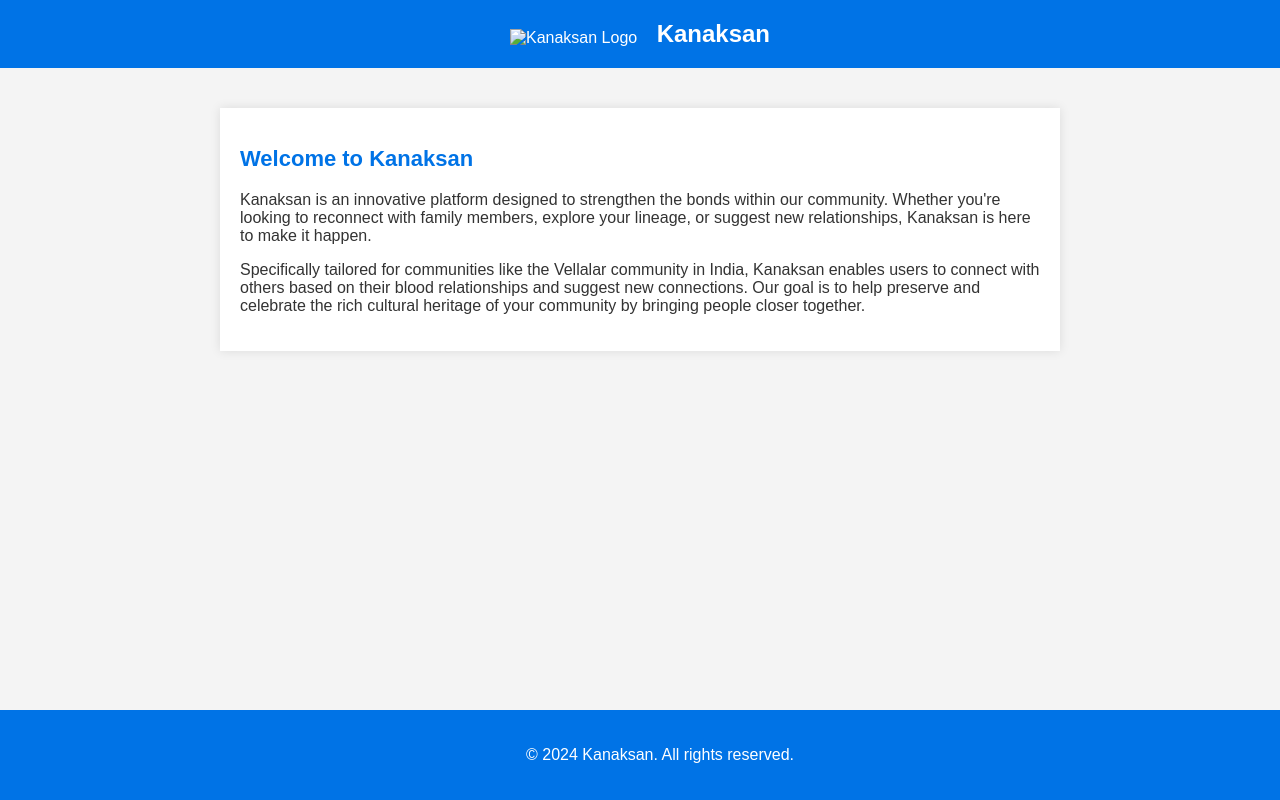
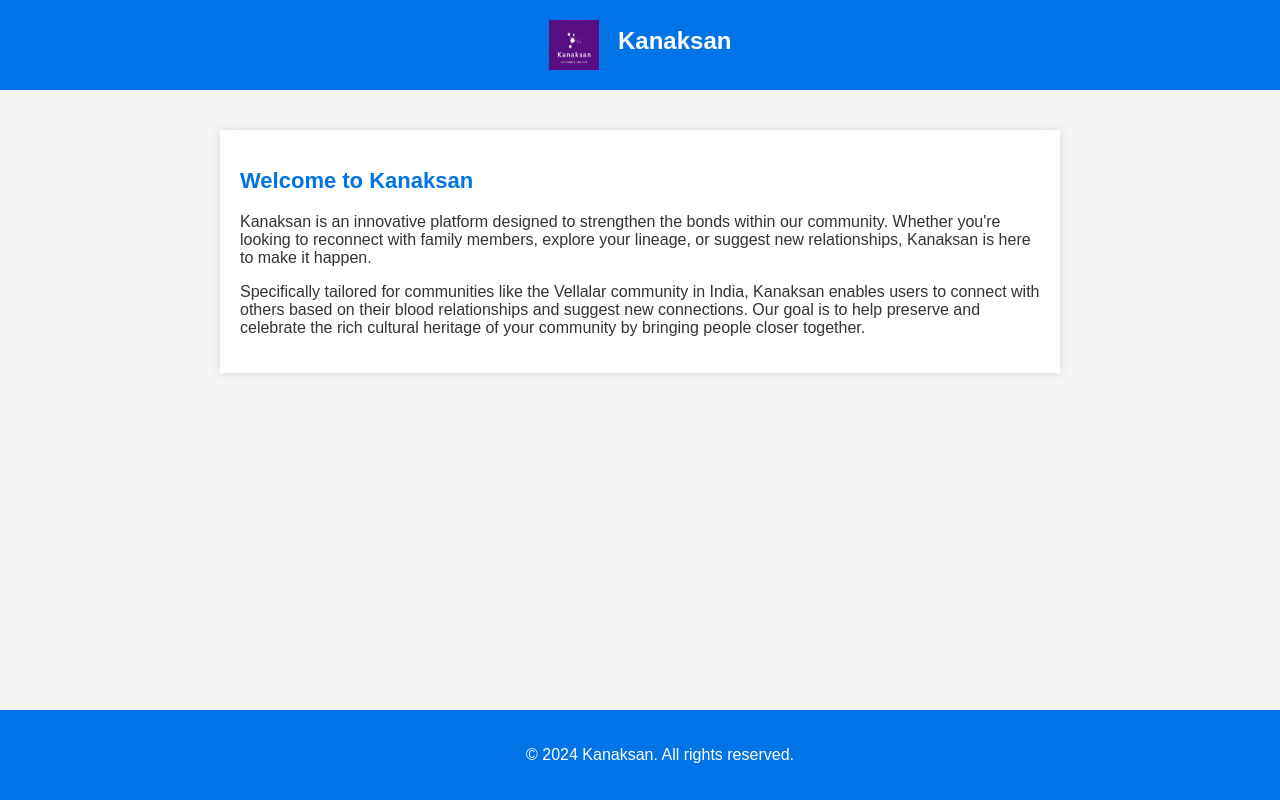
Before and after one commit to kanaksan/kanaksan.github.io, a plain HTML site: page index.html in a window 1280 px wide. Drawn offline with Linux system fonts and the light colour scheme.

Commit message:
Update index.html

```diff
--- a/index.html
+++ b/index.html
@@ -52,7 +52,7 @@
 </head>
 <body>
     <header>
-        <img src="logo.png" alt="Kanaksan Logo" />
+        <img src="Kanaksan-Logo.png" alt="Kanaksan Logo" />
         <h1>Kanaksan</h1>
     </header>
     <main>
```
